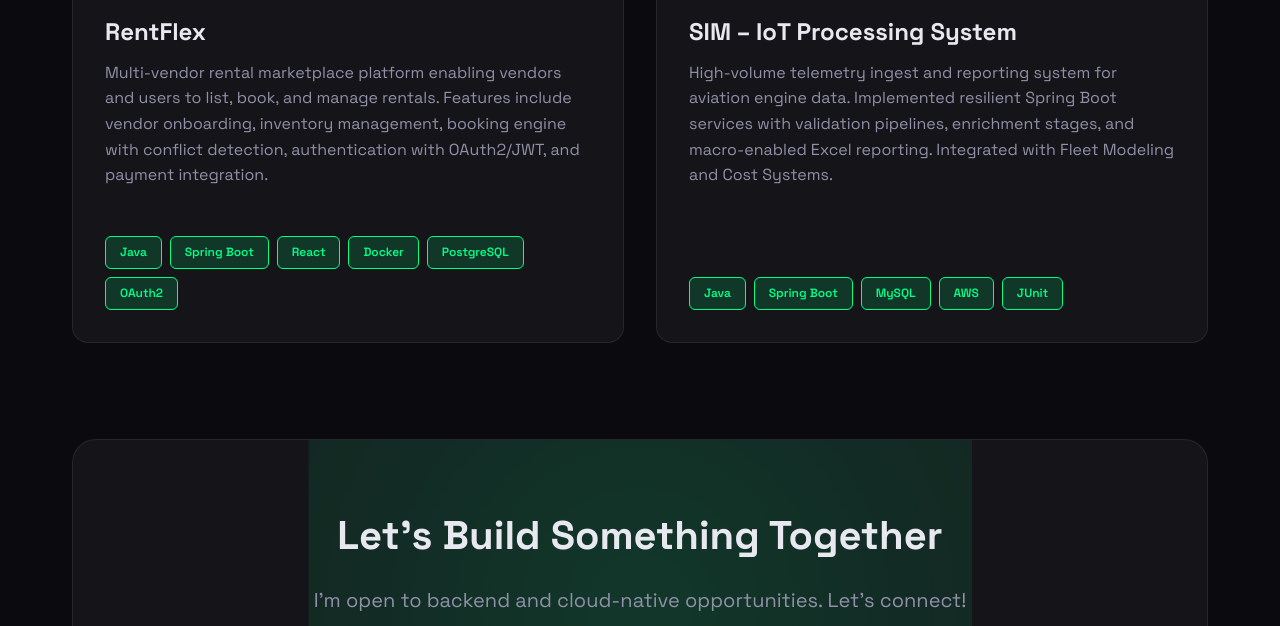
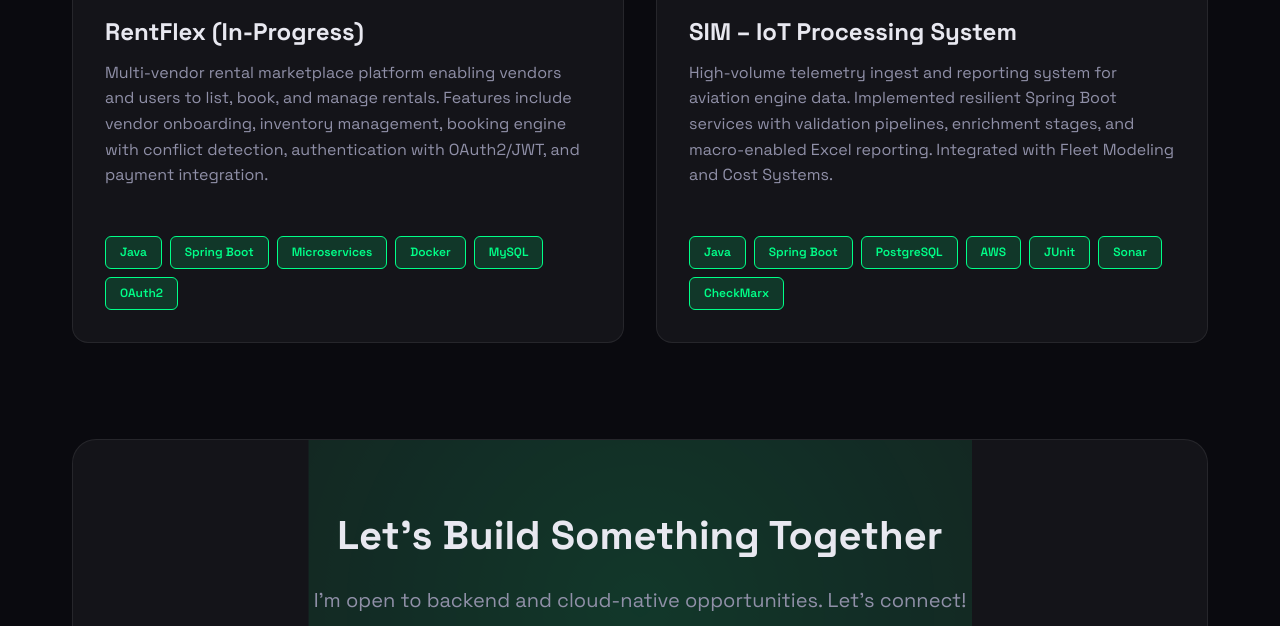
Before and after one commit to surajktdev/PortfolioNew, a plain HTML site: page index.html in a window 1280 px wide. Shown: the part 3275-3901 px from the top of the page. Drawn offline with nearby package versions, Linux system fonts and the light colour scheme.

Commit message:
Update index.html

```diff
--- a/index.html
+++ b/index.html
@@ -861,16 +861,16 @@
               </a>
             </div>
           </div>
-          <h3 class="project-title">RentFlex</h3>
+          <h3 class="project-title">RentFlex (In-Progress)</h3>
           <p class="project-description">
             Multi-vendor rental marketplace platform enabling vendors and users to list, book, and manage rentals. Features include vendor onboarding, inventory management, booking engine with conflict detection, authentication with OAuth2/JWT, and payment integration.
           </p>
           <div class="tech-tags">
             <span class="tag">Java</span>
             <span class="tag">Spring Boot</span>
-            <span class="tag">React</span>
+            <span class="tag">Microservices</span>
             <span class="tag">Docker</span>
-            <span class="tag">PostgreSQL</span>
+            <span class="tag">MySQL</span>
             <span class="tag">OAuth2</span>
           </div>
         </div>
@@ -889,9 +889,11 @@
           <div class="tech-tags">
             <span class="tag">Java</span>
             <span class="tag">Spring Boot</span>
-            <span class="tag">MySQL</span>
+            <span class="tag">PostgreSQL</span>
             <span class="tag">AWS</span>
             <span class="tag">JUnit</span>
+            <span class="tag">Sonar</span>
+            <span class="tag">CheckMarx</span>
           </div>
         </div>
       </div>
```
